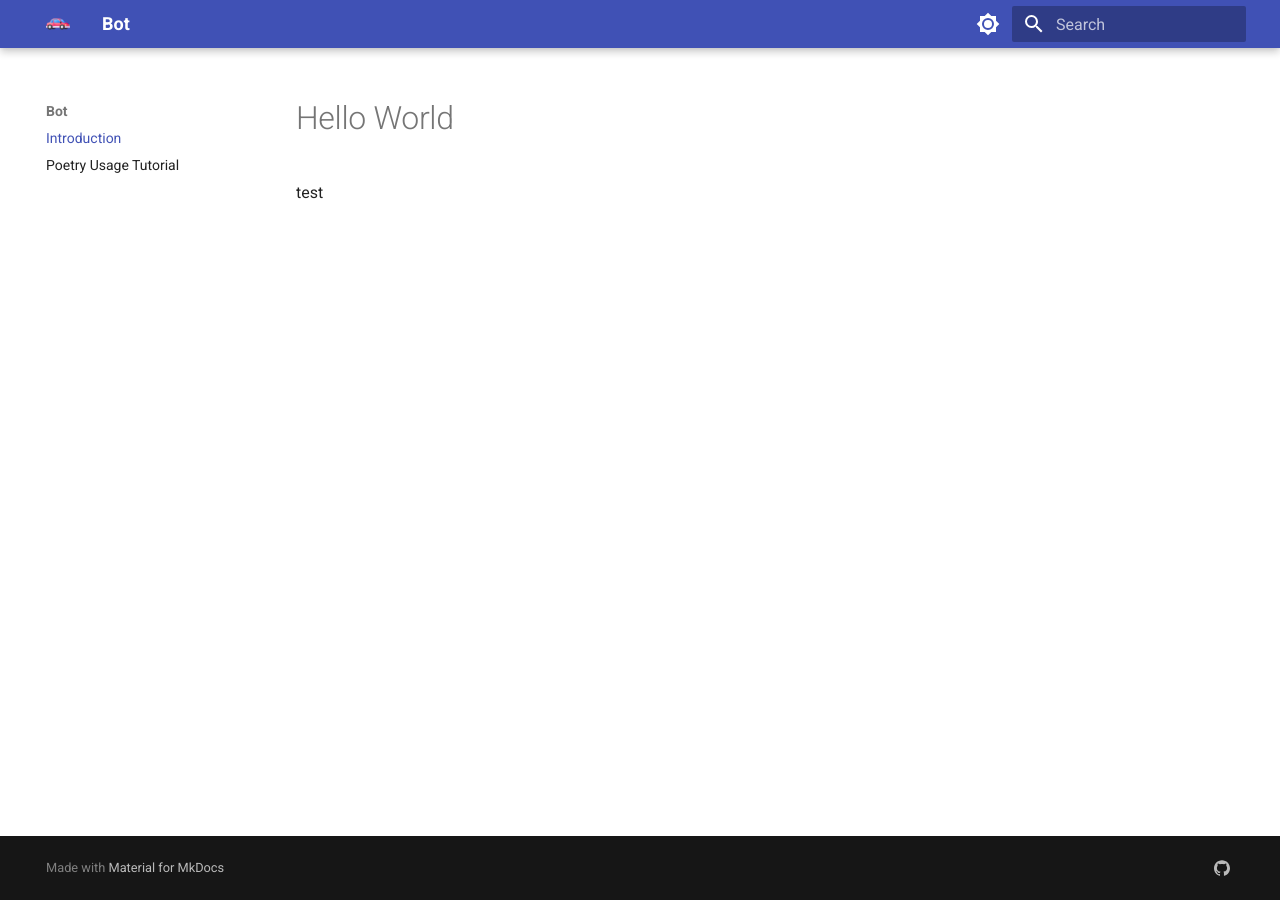
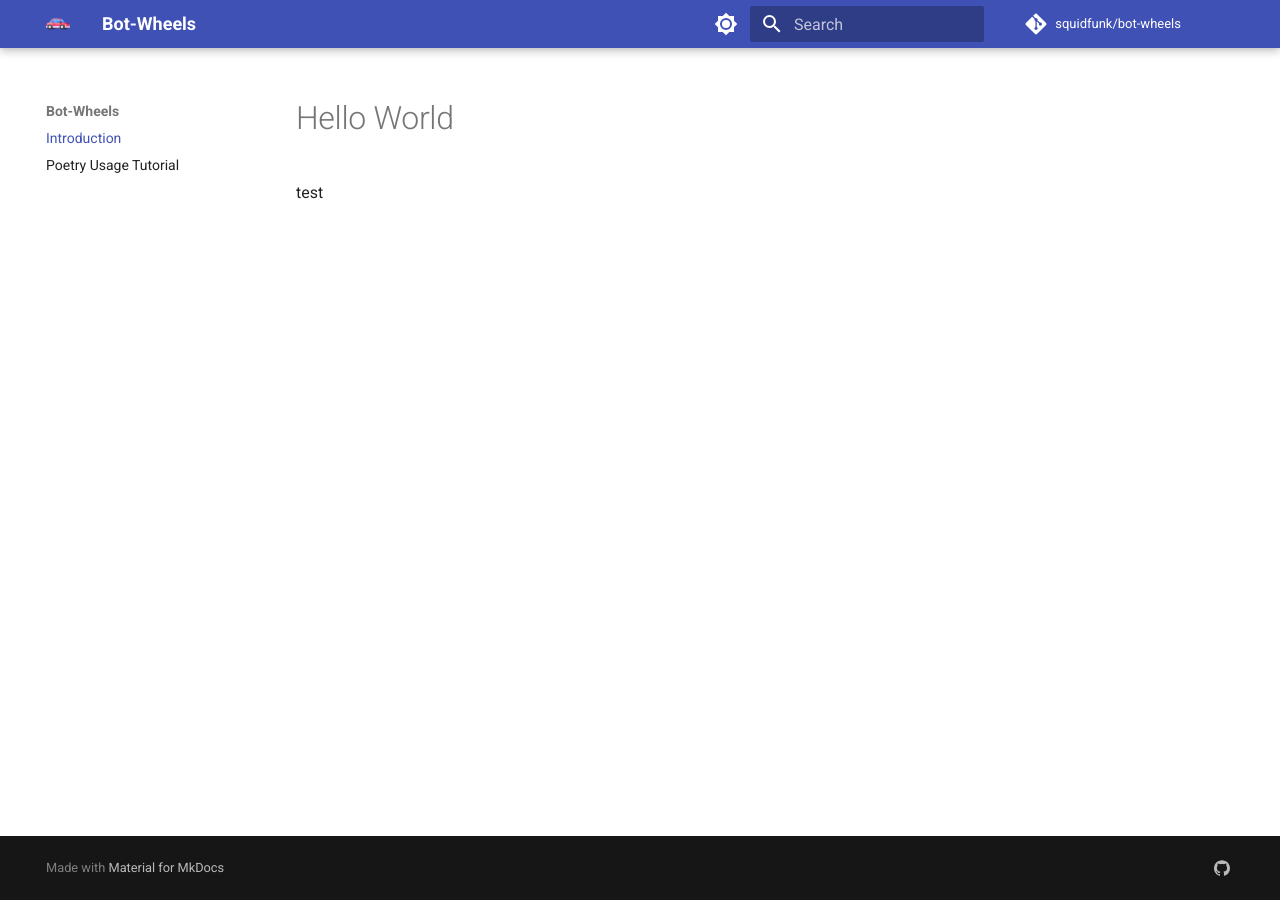
Before and after one commit to bot-wheels/docs, an MkDocs documentation site: the page built from docs/index.md, in a window 1280 px wide. Built offline with MkDocs 1.6.1 and Material for MkDocs 9.7.7, drawn with Linux system fonts in a browser that asks for light colours.

Commit message:
add repo name

```diff
--- a/mkdocs.yml
+++ b/mkdocs.yml
@@ -1,4 +1,6 @@
-site_name: Bot
+site_name: Bot-Wheels
+repo_url: https://github.com/bot-wheels
+repo_name: squidfunk/bot-wheels
 
 theme:
   name: material
```
